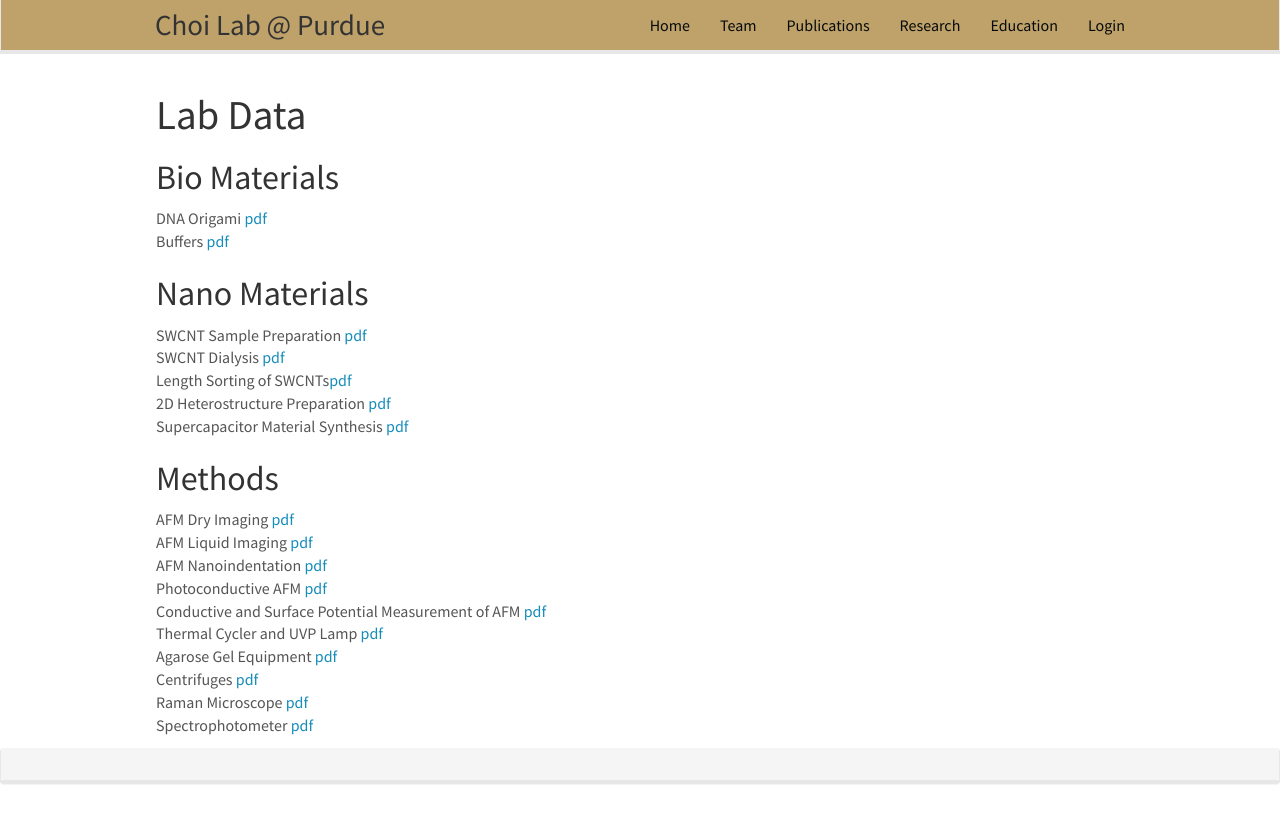
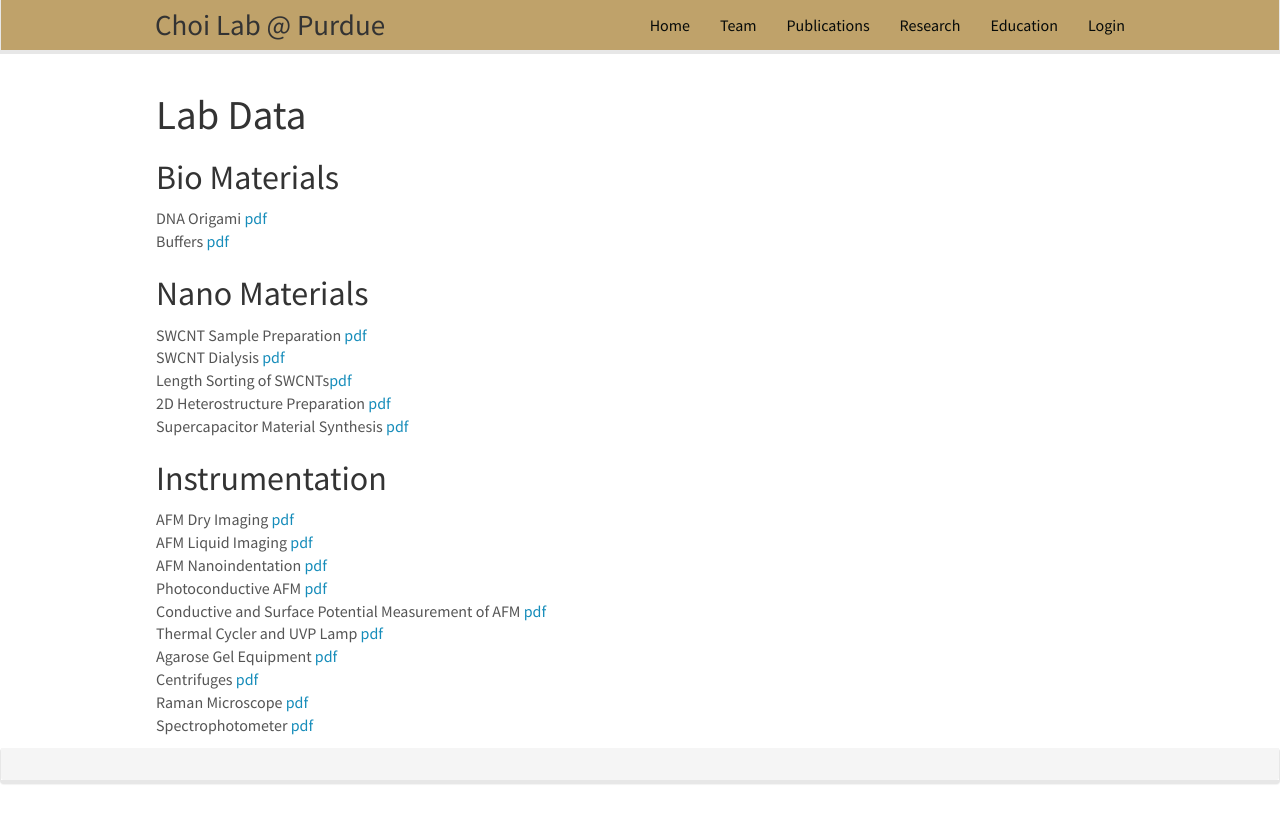
Before and after one commit to choidnalab/choidnalab.github.io, a Jekyll site: the page built from _pages/labdata.md, in a window 1280 px wide. Shown: the top 823 px of the page. Built offline with Jekyll 4.4.1, drawn with Linux system fonts in a browser that asks for light colours; nearby versions of some CDN libraries.

Commit message:
Update labdata.md

```diff
--- a/_pages/labdata.md
+++ b/_pages/labdata.md
@@ -19,7 +19,7 @@ Length Sorting of SWCNTs<a href="{{ site.url }}{{ site.baseurl }}/images/labdata
 2D Heterostructure Preparation <a href="{{ site.url }}{{ site.baseurl }}/images/labdata/2_4_2d_heterostructure_preparation.pdf">pdf</a><br>
 Supercapacitor Material Synthesis <a href="{{ site.url }}{{ site.baseurl }}/images/labdata/2_5_supercapacitor.pdf">pdf</a><br>
 
-## Methods
+## Instrumentation
 AFM Dry Imaging <a href="{{ site.url }}{{ site.baseurl }}/images/labdata/3_2_afm_dry_imaging.pdf">pdf</a><br>
 AFM Liquid Imaging <a href="{{ site.url }}{{ site.baseurl }}/images/labdata/3_3_afm_liquid_imaging.pdf">pdf</a><br>
 AFM Nanoindentation <a href="{{ site.url }}{{ site.baseurl }}/images/labdata/3_4_afm_nanoindentation.pdf">pdf</a><br>
```
